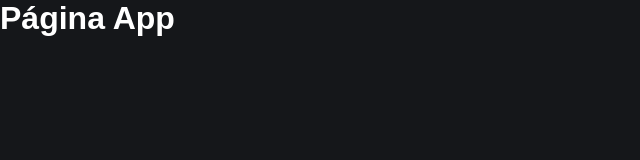
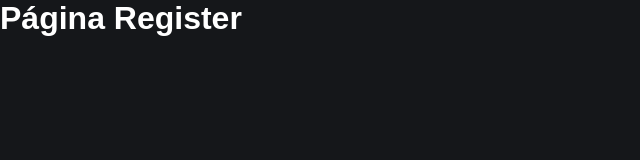
Before and after one commit to ClaudiaAlfieri/TarefasApp, a React (Create React App) app: page /register in a window 1280 px wide. Shown: the top 160 px of the page, without its empty margins (0-640 px from the left). Built offline with nearby package versions, Linux system fonts and the light colour scheme.

Commit message:
Update Routes

```diff
--- a/src/App.js
+++ b/src/App.js
@@ -1,7 +1,10 @@
+import {BrowserRouter } from 'react-router-dom'
+import RoutesApp from './routes'
+
 export default function App(){
   return(
-    <div>
-    <h1>Página App</h1>
-    </div>
+    <BrowserRouter>
+      <RoutesApp/>
+    </BrowserRouter>
   )
 }
--- a/src/routes/index.js
+++ b/src/routes/index.js
@@ -1,10 +1,12 @@
 import { Routes, Route} from 'react-router-dom'
 import Home from '../pages/Home';
+import Register from '../pages/Register';
 
 function RoutesApp(){
     return(
         <Routes>
             <Route path= '/' element={ <Home/>} />
+            <Route path= '/register' element={ <Register/>} />
         </Routes>
     )
 }
```
